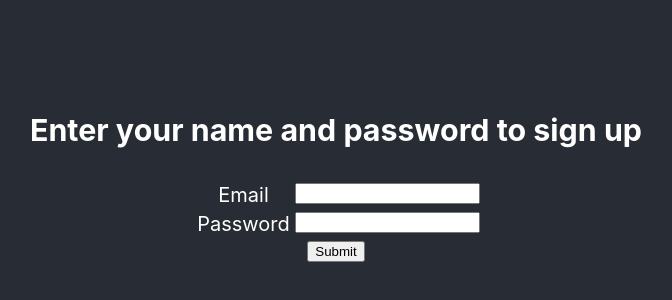
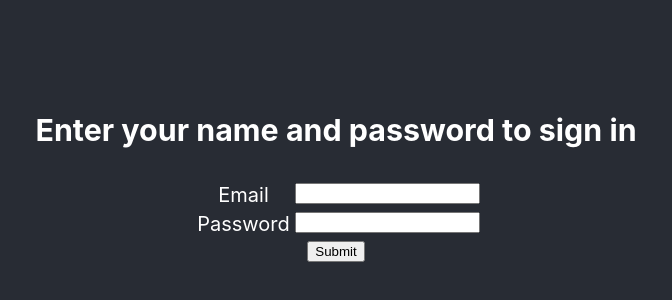
Before and after one commit to jscohen/socialtorahnew, a React (Create React App) app: page /signIn in a window 1280 px wide. Shown: the part 228-528 px from the top of the page, without its empty margins (304-976 px from the left). Built offline with nearby package versions, Linux system fonts and the light colour scheme.

Commit message:
Fixed typo

```diff
--- a/src/frontComponents/Nav/NavComponents/SignIn.js
+++ b/src/frontComponents/Nav/NavComponents/SignIn.js
@@ -76,7 +76,7 @@ class SignIn extends Component {
     return (
       <div className="App">
         <div className="App-header">
-        <h3>Enter your name and password to sign up</h3>
+        <h3>Enter your name and password to sign in</h3>
         <div className="labelHeader">
           <div className="label">
             <label className="labelText">Email</label>
```
